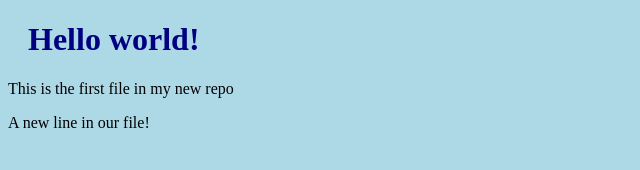
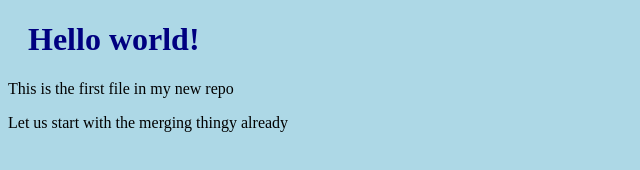
Before and after one commit to dumza264/hello-world, a plain HTML site: page index.html in a window 1280 px wide. Shown: the whole page, without its empty margins (0-640 px from the left). Drawn offline with Linux system fonts and the light colour scheme.

Commit message:
Updated index file with emergency fix

```diff
--- a/index.html
+++ b/index.html
@@ -9,7 +9,7 @@
 <body>
     <h1>Hello world!</h1>
     <p>This is the first file in my new repo</p>
-    <p>A new line in our file!</p>
+    <p>Let us start with the merging thingy already</p>
 </body>
 
 </html>
```
